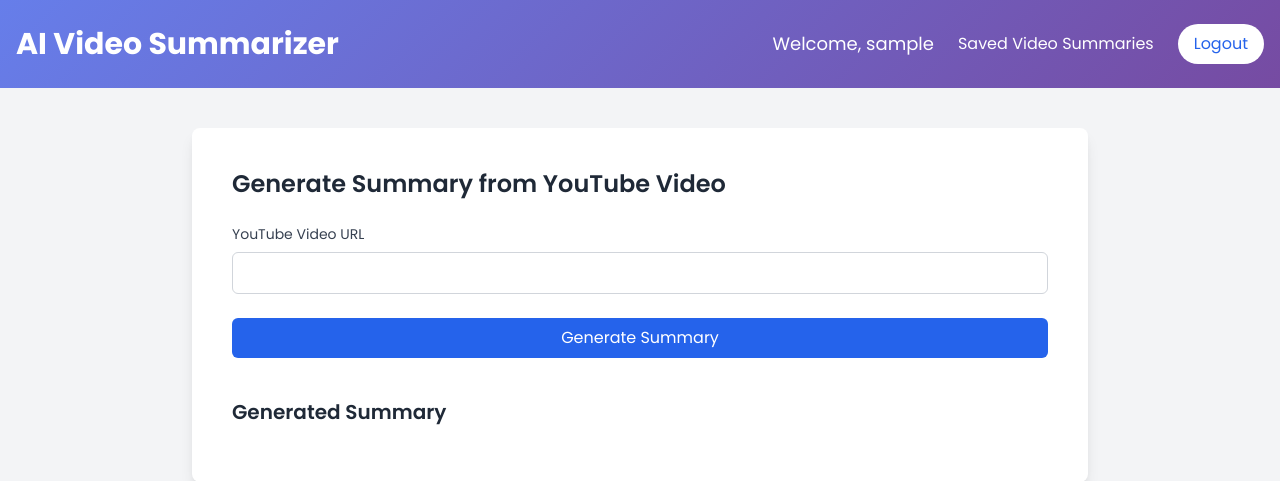
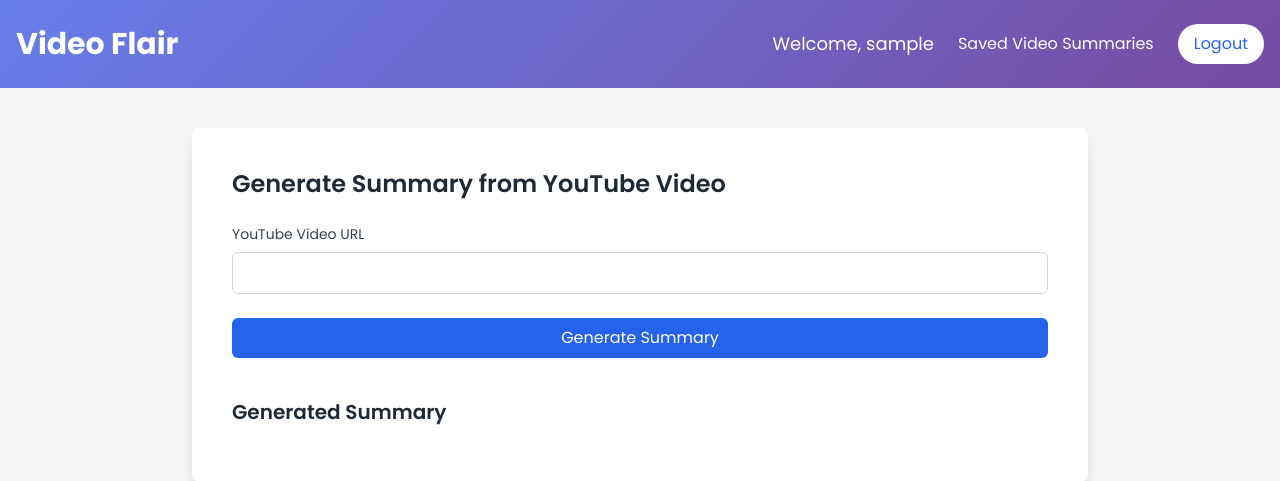
Before and after one commit to Swayam26262/SummarizeAI, a Django app: page / in a window 1280 px wide. Shown: the top 481 px of the page. Run offline with Django 5.2, Linux system fonts and the light colour scheme; the visitor is signed in with stand-in values (Sample User, id 1).

Commit message:
UI bug fix

```diff
--- a/templates/all-summaries.html
+++ b/templates/all-summaries.html
@@ -23,7 +23,7 @@
             <div class="flex flex-wrap justify-between items-center">
                 <!-- Logo -->
                 <div class="flex items-center">
-                    <a href="/" class="text-3xl font-bold mr-6">AI Video Summarizer</a>
+                    <a href="/" class="text-3xl font-bold mr-6">Video Flair</a>
                     <!-- Mobile menu button -->
                     <button id="mobile-menu-button" class="md:hidden ml-auto">
                         <svg class="w-6 h-6" fill="none" stroke="currentColor" viewBox="0 0 24 24">
@@ -120,7 +120,7 @@
         <div class="container mx-auto px-4">
             <div class="flex flex-wrap justify-between">
                 <div class="w-full md:w-1/2 mb-6 md:mb-0">
-                    <h3 class="text-xl font-semibold mb-4">AI Video Summarizer</h3>
+                    <h3 class="text-xl font-semibold mb-4">Video Flair</h3>
                     <p class="text-gray-400">Transforming YouTube content into concise summaries with the power of AI.</p>
                 </div>
                 <div class="w-full md:w-1/2">
@@ -134,7 +134,7 @@
                 </div>
             </div>
             <div class="border-t border-gray-700 mt-8 pt-6 text-center text-gray-400">
-                <p>&copy; 2023 AI Video Summarizer. All rights reserved.</p>
+                <p>&copy; 2023 Video Flair. All rights reserved.</p>
             </div>
         </div>
     </footer>
--- a/templates/contact.html
+++ b/templates/contact.html
@@ -22,7 +22,7 @@
             <div class="flex flex-wrap justify-between items-center">
                 <!-- Logo -->
                 <div class="flex items-center">
-                    <a href="/" class="text-3xl font-bold mr-6">AI Video Summarizer</a>
+                    <a href="/" class="text-3xl font-bold mr-6">Video Flair</a>
                     <!-- Mobile menu button -->
                     <button id="mobile-menu-button" class="md:hidden ml-auto">
                         <svg class="w-6 h-6" fill="none" stroke="currentColor" viewBox="0 0 24 24">
@@ -93,7 +93,7 @@
         <div class="container mx-auto px-4">
             <div class="flex flex-wrap justify-between">
                 <div class="w-full md:w-1/2 mb-6 md:mb-0">
-                    <h3 class="text-xl font-semibold mb-4">AI Video Summarizer</h3>
+                    <h3 class="text-xl font-semibold mb-4">Video Flair</h3>
                     <p class="text-gray-400">Transforming YouTube content into concise summaries with the power of AI.</p>
                 </div>
                 <div class="w-full md:w-1/2">
--- a/templates/index.html
+++ b/templates/index.html
@@ -3,7 +3,7 @@
   <head>
     <meta charset="UTF-8" />
     <meta name="viewport" content="width=device-width, initial-scale=1.0" />
-    <title>AI Video Summarizer</title>
+    <title>Video Flair</title>
     <link
       href="https://cdn.jsdelivr.net/npm/tailwindcss@2.2.19/dist/tailwind.min.css"
       rel="stylesheet"
@@ -176,7 +176,7 @@
       <div class="container mx-auto px-4">
         <nav class="flex flex-wrap justify-between items-center">
           <div class="flex items-center">
-            <a href="/" class="text-3xl font-bold mr-6">AI Video Summarizer</a>
+            <a href="/" class="text-3xl font-bold mr-6">Video Flair</a>
             <button id="mobile-menu-button" class="md:hidden ml-auto">
               <svg class="w-6 h-6" fill="none" stroke="currentColor" viewBox="0 0 24 24">
                 <path stroke-linecap="round" stroke-linejoin="round" stroke-width="2" d="M4 6h16M4 12h16M4 18h16"></path>
@@ -365,7 +365,7 @@
       <div class="container mx-auto px-4">
         <div class="flex flex-wrap justify-between">
           <div class="w-full md:w-1/2 mb-6 md:mb-0">
-            <h3 class="text-xl font-semibold mb-4">AI Video Summarizer</h3>
+            <h3 class="text-xl font-semibold mb-4">Video Flair</h3>
             <p class="text-gray-400">
               Transforming YouTube content into clear, concise summaries with the
               power of AI.
--- a/templates/login.html
+++ b/templates/login.html
@@ -22,7 +22,7 @@
             <div class="flex flex-wrap justify-between items-center">
                 <!-- Logo -->
                 <div class="flex items-center">
-                    <a href="/" class="text-3xl font-bold mr-6">AI Video Summarizer</a>
+                    <a href="/" class="text-3xl font-bold mr-6">Video Flair</a>
                     <!-- Mobile menu button -->
                     <button id="mobile-menu-button" class="md:hidden ml-auto">
                         <svg class="w-6 h-6" fill="none" stroke="currentColor" viewBox="0 0 24 24">
--- a/templates/navbar.html
+++ b/templates/navbar.html
@@ -2,7 +2,7 @@
     <div class="container mx-auto px-4">
         <div class="flex flex-wrap justify-between items-center">
             <div class="flex items-center">
-                <a href="/" class="text-3xl font-bold mr-6">AI Video Summarizer</a>
+                <a href="/" class="text-3xl font-bold mr-6">Video Flair</a>
             </div>
             <div class="hidden md:flex md:items-center space-x-6">
                 <a href="/login" class="text-white hover:text-blue-200 transition-colors duration-200">Login</a>
--- a/templates/signup.html
+++ b/templates/signup.html
@@ -22,7 +22,7 @@
             <div class="flex flex-wrap justify-between items-center">
                 <!-- Logo -->
                 <div class="flex items-center">
-                    <a href="/" class="text-3xl font-bold mr-6">AI Video Summarizer</a>
+                    <a href="/" class="text-3xl font-bold mr-6">Video Flair</a>
                     <!-- Mobile menu button -->
                     <button id="mobile-menu-button" class="md:hidden ml-auto">
                         <svg class="w-6 h-6" fill="none" stroke="currentColor" viewBox="0 0 24 24">
--- a/templates/video-summary-details.html
+++ b/templates/video-summary-details.html
@@ -14,7 +14,7 @@
             <div class="flex flex-wrap justify-between items-center">
                 <!-- Logo -->
                 <div class="flex items-center">
-                    <a href="/" class="text-3xl font-bold mr-6">AI Video Summarizer</a>
+                    <a href="/" class="text-3xl font-bold mr-6">Video Flair</a>
                     <!-- Mobile menu button -->
                     <button id="mobile-menu-button" class="md:hidden ml-auto">
                         <svg class="w-6 h-6" fill="none" stroke="currentColor" viewBox="0 0 24 24">
@@ -100,7 +100,7 @@
         <div class="container mx-auto px-4">
             <div class="flex flex-wrap justify-between">
                 <div class="w-full md:w-1/2 mb-6 md:mb-0">
-                    <h3 class="text-xl font-semibold mb-4">AI Video Summarizer</h3>
+                    <h3 class="text-xl font-semibold mb-4">Video Flair</h3>
                     <p class="text-gray-400">Transforming YouTube content into concise summaries with the power of AI.</p>
                 </div>
                 <div class="w-full md:w-1/2">
@@ -114,7 +114,7 @@
                 </div>
             </div>
             <div class="border-t border-gray-700 mt-8 pt-6 text-center text-gray-400">
-                <p>&copy; 2023 AI Video Summarizer. All rights reserved.</p>
+                <p>&copy; 2023 Video Flair. All rights reserved.</p>
             </div>
         </div>
     </footer>
```
